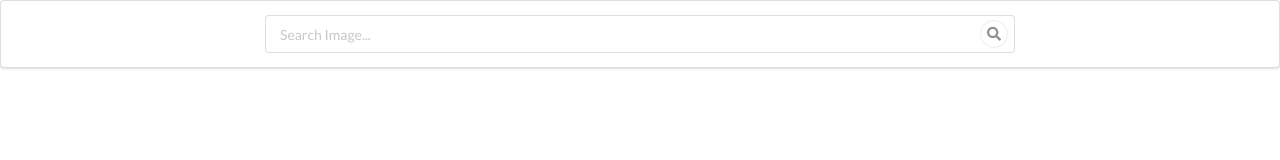
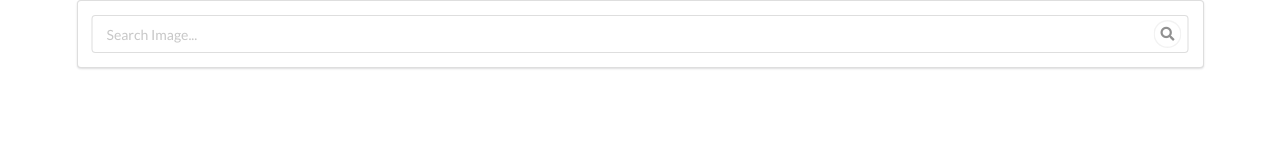
Before and after one commit to yunusparvezkhan/pics-fetching-app, a React (Create React App) app: page / in a window 1280 px wide. Shown: the top 160 px of the page. Built offline with nearby package versions, Linux system fonts and the light colour scheme.

Commit message:
Very small change in the style of the Search Bar containers

```diff
--- a/src/App.js
+++ b/src/App.js
@@ -1,9 +1,10 @@
 import React from 'react';
 import SearchBar from "./components/SearchBar";
+import "semantic-ui-css/semantic.min.css";
 
 const App = () => {
   return (
-    <div>
+    <div className='ui container'>
       <SearchBar />
     </div>
   )
--- a/src/styles/SearchBar.css
+++ b/src/styles/SearchBar.css
@@ -1,5 +1,5 @@
 #search-input {
-    width: 60%;
+    width: 100%;
     left: 50%;
     transform: translate(-50%);
 
```
